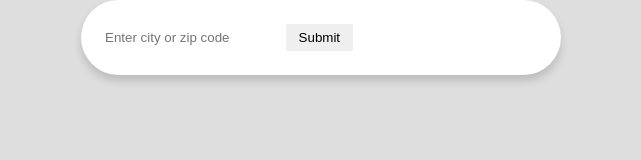
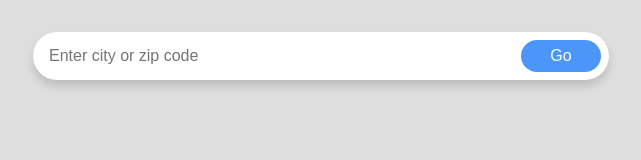
Before and after one commit to conorkay/weather-app, a website built with webpack: page src/index.html in a window 1280 px wide. Shown: the whole page, without its empty margins (319-960 px from the left). Built offline with nearby package versions, Linux system fonts and the light colour scheme.

Commit message:
Style search bar

```diff
--- a/src/index.html
+++ b/src/index.html
@@ -6,16 +6,16 @@
     <title>Document</title>
   </head>
   <body>
-    <form id="searchBar">
+    <form id="searchBar" autocomplete="off">
       <input
         type="text"
         placeholder="Enter city or zip code"
         id="locationInput"
         name="locationInput"
-        maxlength="30"
+        maxlength="50"
         required
       />
-      <button type="submit" id="inputBtn">Submit</button>
+      <button type="submit" id="inputBtn">Go</button>
     </form>
 
     <span id="name"></span>
--- a/src/style.css
+++ b/src/style.css
@@ -10,6 +10,11 @@ body {
   background: #dedede;
   color: #5a6674;
   overflow: hidden;
+  width: 100%;
+  display: flex;
+  align-items: center;
+  flex-direction: column;
+  font-family: 'Roboto', sans-serif;
 }
 
 button {
@@ -17,14 +22,49 @@ button {
   height: 2em;
 }
 
+#inputBtn {
+  border-radius: 40px;
+  color: white;
+  background-color: #4c96f7;
+  font-size: 16px;
+}
+
 #searchBar {
-  margin: auto;
-  padding: 1.5em;
+  margin-top: 2em;
+  /* padding: 1em; */
+  padding: 1.5em 0.5em 1.5em 1em;
   justify-content: center;
-  max-width: 30em;
+  width: 45%;
+  height: 6em;
   border-radius: 40px;
   box-shadow: 0 6px 8px rgba(0, 0, 0, 0.15);
-  /* transform: translate(-50%, -50%); */
   background: #fff;
   transition: all 0.3s ease;
+  height: 2em;
+  display: flex;
+  justify-content: space-between;
+  align-items: center;
 }
+
+#searchBar:focus-within {
+  box-shadow: 0 3px 4px rgba(0, 0, 0, 0.15);
+}
+
+#locationInput {
+  font-size: 16px;
+  background: none;
+  color: #5a6674;
+  outline: none;
+  width: 85%;
+}
+
+input:-webkit-autofill {
+  background-color: transparent !important;
+  -webkit-box-shadow: 0 0 0 50px white inset;
+  -webkit-text-fill-color: #5a6674;
+}
+
+input:-webkit-autofill:focus {
+  -webkit-box-shadow: 0 0 0 50px white inset;
+  -webkit-text-fill-color: #5a6674;
+}
```
